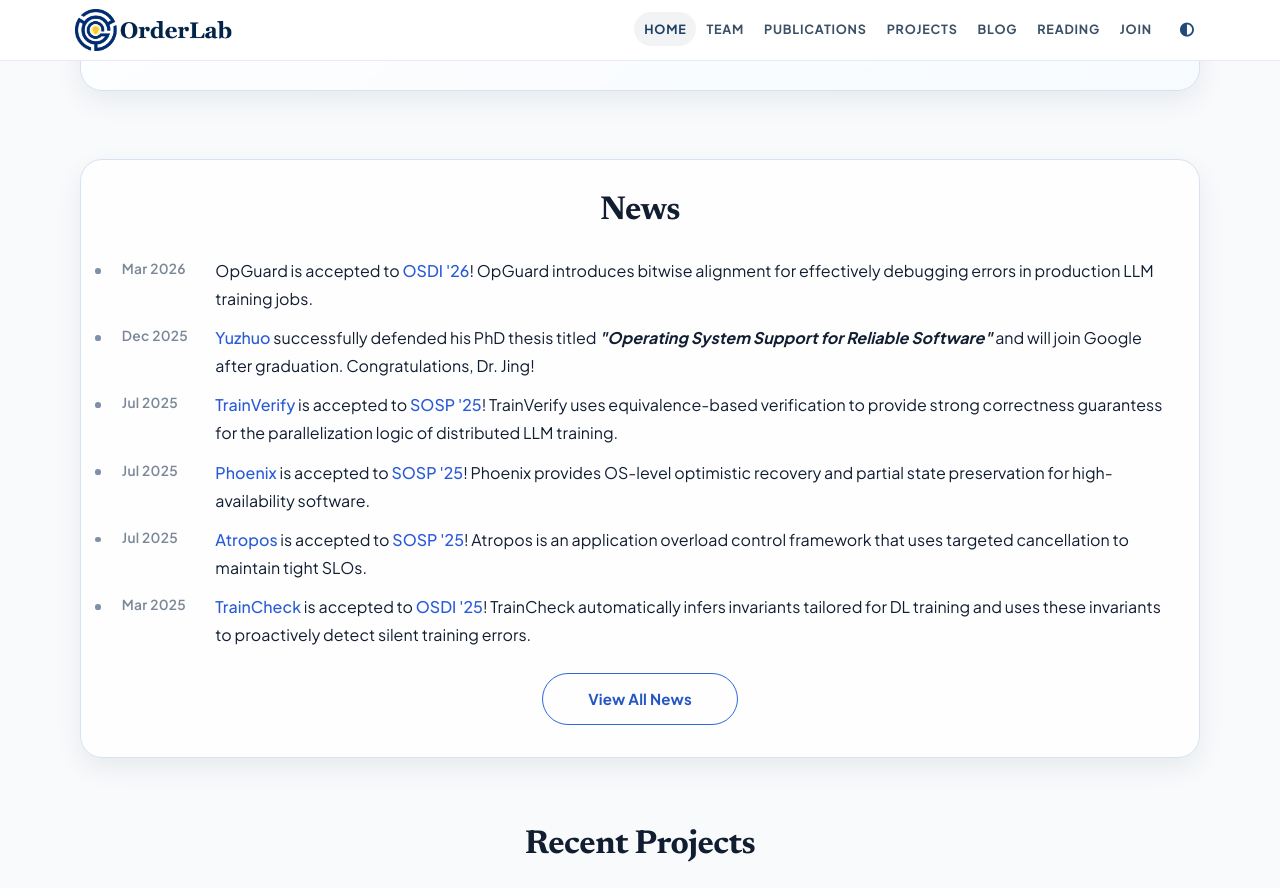
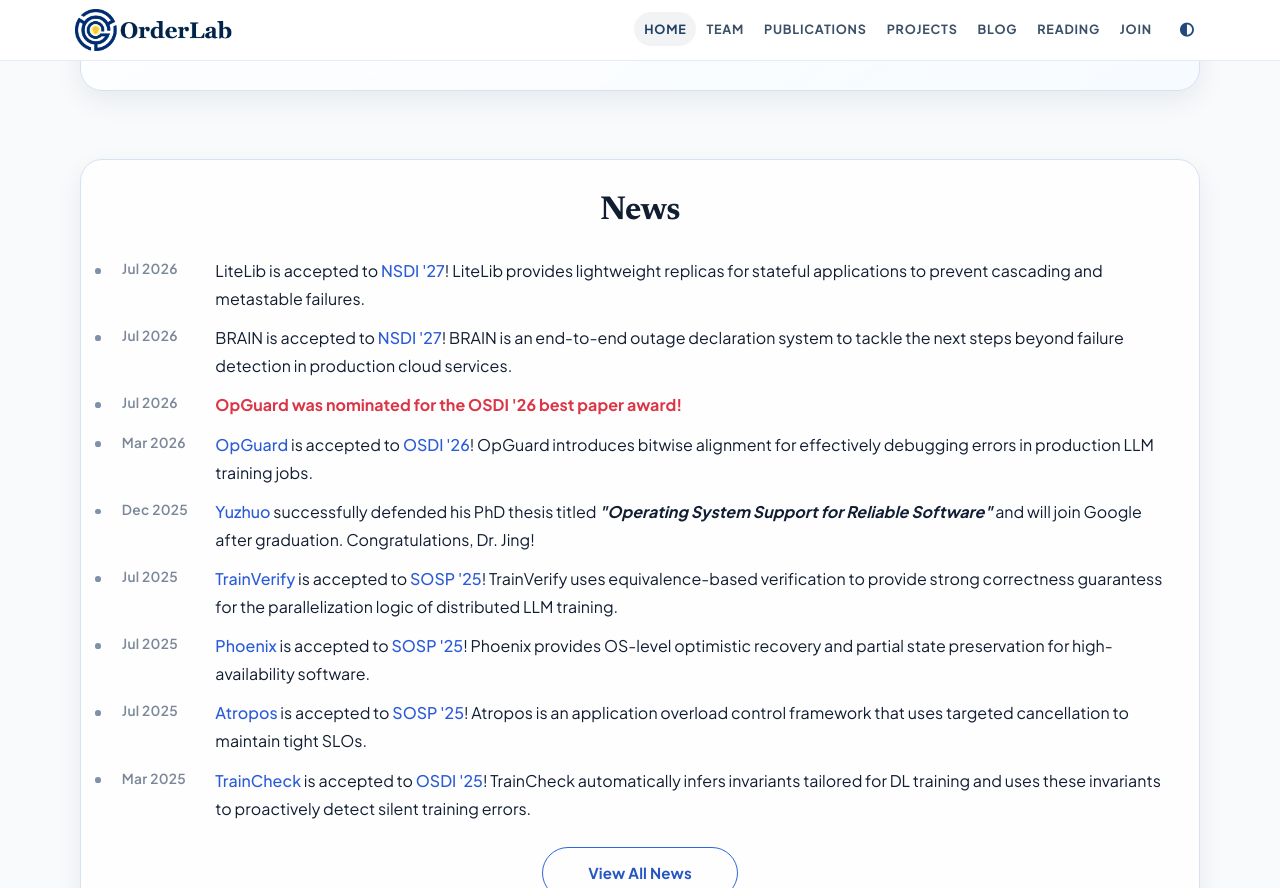
Before and after one commit to OrderLab/orderlab.github.io, a Jekyll site: the page built from index.html, in a window 1280 px wide and 900 px high, scrolled down 895 px, cut to the strip 0-888 px from the top of the window. Built offline with Jekyll 4.4.1, drawn with Linux system fonts in a browser that asks for light colours.

Commit message:
update news section

```diff
--- a/index.html
+++ b/index.html
@@ -57,8 +57,20 @@ layout: home
     </div>
     <ul class="home-news-list">
       <li>
+        <span class="home-news-list__date">Jul 2026</span>
+        <span class="home-news-list__content">LiteLib is accepted to <a href="https://www.usenix.org/conference/nsdi27">NSDI '27</a>! LiteLib provides lightweight replicas for stateful applications to prevent cascading and metastable failures.</span>
+      </li>
+      <li>
+        <span class="home-news-list__date">Jul 2026</span>
+        <span class="home-news-list__content">BRAIN is accepted to <a href="https://www.usenix.org/conference/nsdi27">NSDI '27</a>! BRAIN is an end-to-end outage declaration system to tackle the next steps beyond failure detection in production cloud services.</span>
+      </li>
+      <li>
+        <span class="home-news-list__date">Jul 2026</span>
+        <span class="home-news-list__content"><span class="text-danger"><b>OpGuard was nominated for the OSDI '26 best paper award!</b></span></span>
+      </li>
+      <li>
         <span class="home-news-list__date">Mar 2026</span>
-        <span class="home-news-list__content">OpGuard is accepted to <a href="https://www.usenix.org/conference/osdi26">OSDI '26</a>! OpGuard introduces bitwise alignment for effectively debugging errors in production LLM training jobs.</span>
+        <span class="home-news-list__content"><a href="https://orderlab.io/OpGuard">OpGuard</a> is accepted to <a href="https://www.usenix.org/conference/osdi26">OSDI '26</a>! OpGuard introduces bitwise alignment for effectively debugging errors in production LLM training jobs.</span>
       </li>
       <li>
         <span class="home-news-list__date">Dec 2025</span>
```
Also changed, not shown: news.html (+13 -1 lines).
